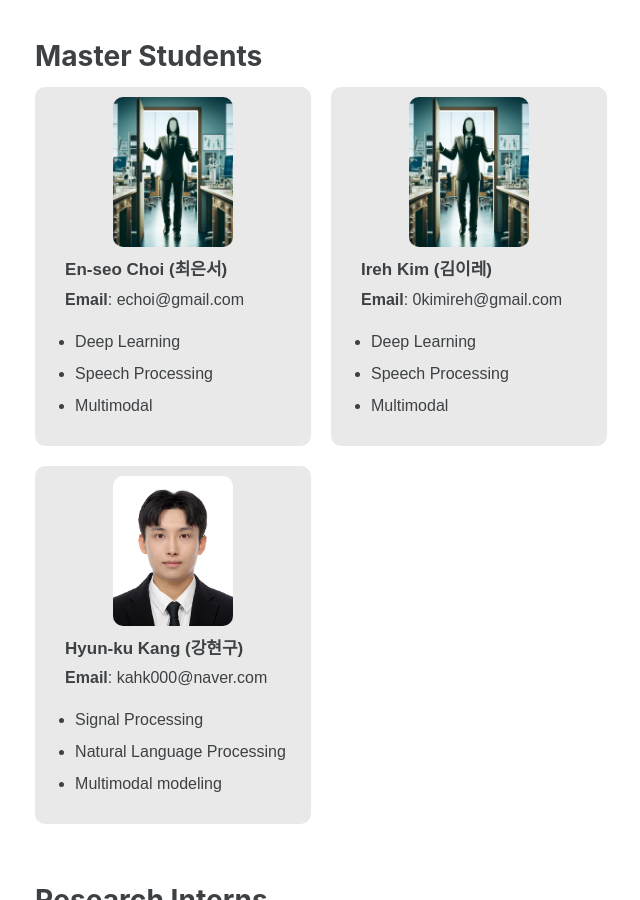
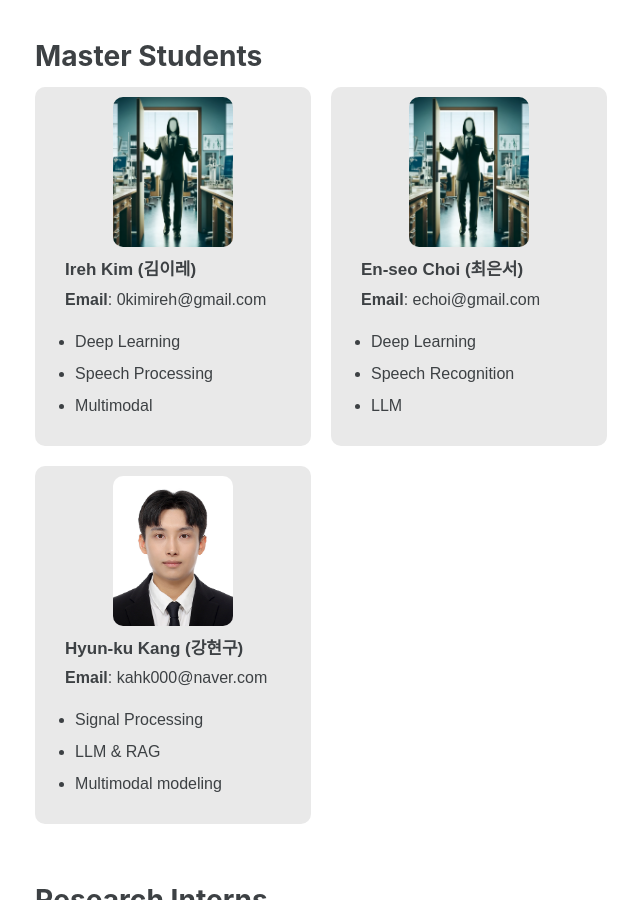
Before and after one commit to slp-laboratory/slp-laboratory.github.io, a Jekyll site: the page built from _pages/members.md, in a window 1280 px wide and 900 px high, scrolled down 494 px. Shown: the whole window, without its empty margins (319-959 px from the left). Built offline with Jekyll 4.4.1, drawn with Linux system fonts in a browser that asks for light colours; cached includes are drawn as plain includes; comment, search, counter and statistics services are not loaded.

Commit message:
0506 hyunku
member update

```diff
--- a/_pages/members.md
+++ b/_pages/members.md
@@ -69,8 +69,8 @@ toc: true
     <div class="student">
       <img src="../assets/images/member/someone.PNG" alt="hyunku Kang">
       <div class="info">
-        <div class="name">En-seo Choi (최은서)</div>
-        <div class="email"><strong>Email</strong>: echoi@gmail.com</div>
+        <div class="name">Ireh Kim (김이레)</div>
+        <div class="email"><strong>Email</strong>: 0kimireh@gmail.com</div>
         <ul>
           <li>Deep Learning</li>
           <li>Speech Processing</li>
@@ -81,12 +81,12 @@ toc: true
     <div class="student">
       <img src="../assets/images/member/someone.PNG" alt="hyunku Kang">
       <div class="info">
-        <div class="name">Ireh Kim (김이레)</div>
-        <div class="email"><strong>Email</strong>: 0kimireh@gmail.com</div>
+        <div class="name">En-seo Choi (최은서)</div>
+        <div class="email"><strong>Email</strong>: echoi@gmail.com</div>
         <ul>
           <li>Deep Learning</li>
-          <li>Speech Processing</li>
-          <li>Multimodal</li>
+          <li>Speech Recognition</li>
+          <li>LLM</li>
         </ul>
       </div>
     </div>
@@ -97,7 +97,7 @@ toc: true
         <div class="email"><strong>Email</strong>: kahk000@naver.com</div>
         <ul>
           <li>Signal Processing</li>
-          <li>Natural Language Processing</li>
+          <li>LLM & RAG</li>
           <li>Multimodal modeling</li>
         </ul>
       </div>
```
